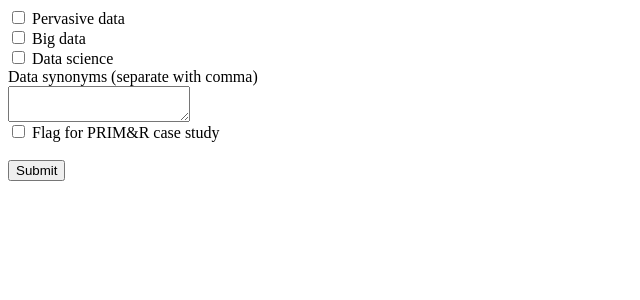
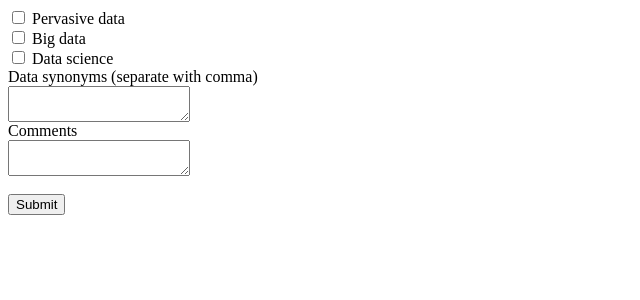
Before and after one commit to eddiechapman/pervade-coding, a Flask app: template app/templates/_code.html in a window 1280 px wide. Shown: the top 300 px of the page, without its empty margins (0-640 px from the left). Run offline with Flask 2, Linux system fonts and the light colour scheme; the template is opened without the code that fills it, so the values that code supplies are empty; some libraries are stand-ins or nearby versions.

Commit message:
Update coding form HTML to add comments field and remove case study field.

```diff
--- a/app/templates/_code.html
+++ b/app/templates/_code.html
@@ -1,11 +1,6 @@
 <form action="" method="post" role="form">
     {{ form.csrf }}
 
-    <!--<div class="container">-->
-        <!--<div class="row">-->
-            <!--<h4>Title coding:</h4>-->
-        <!--</div>-->
-    <!--</div>-->
 
     <div class="container">
         <div class="row">
@@ -31,10 +26,12 @@
                     <textarea class="form-control" id="data_synonyms" name="data_synonyms"></textarea>
                 </div>
             </div>
-             <div class="col-sm-5">
-                <div class="form-check form-check-inline">
-                    <input class="form-check-input" type="checkbox" id="case_study" name="case_study" placeholder="">
-                    <label class="form-check-label" for="case_study">Flag for PRIM&R case study</label>
+            <div class="col-sm-4">
+                <div class="input-group">
+                    <div class="input-group-prepend">
+                        <span class="input-group-text">Comments</span>
+                    </div>
+                    <textarea class="form-control" id="comments" name="comments"></textarea>
                 </div>
             </div>
         </div>
```
